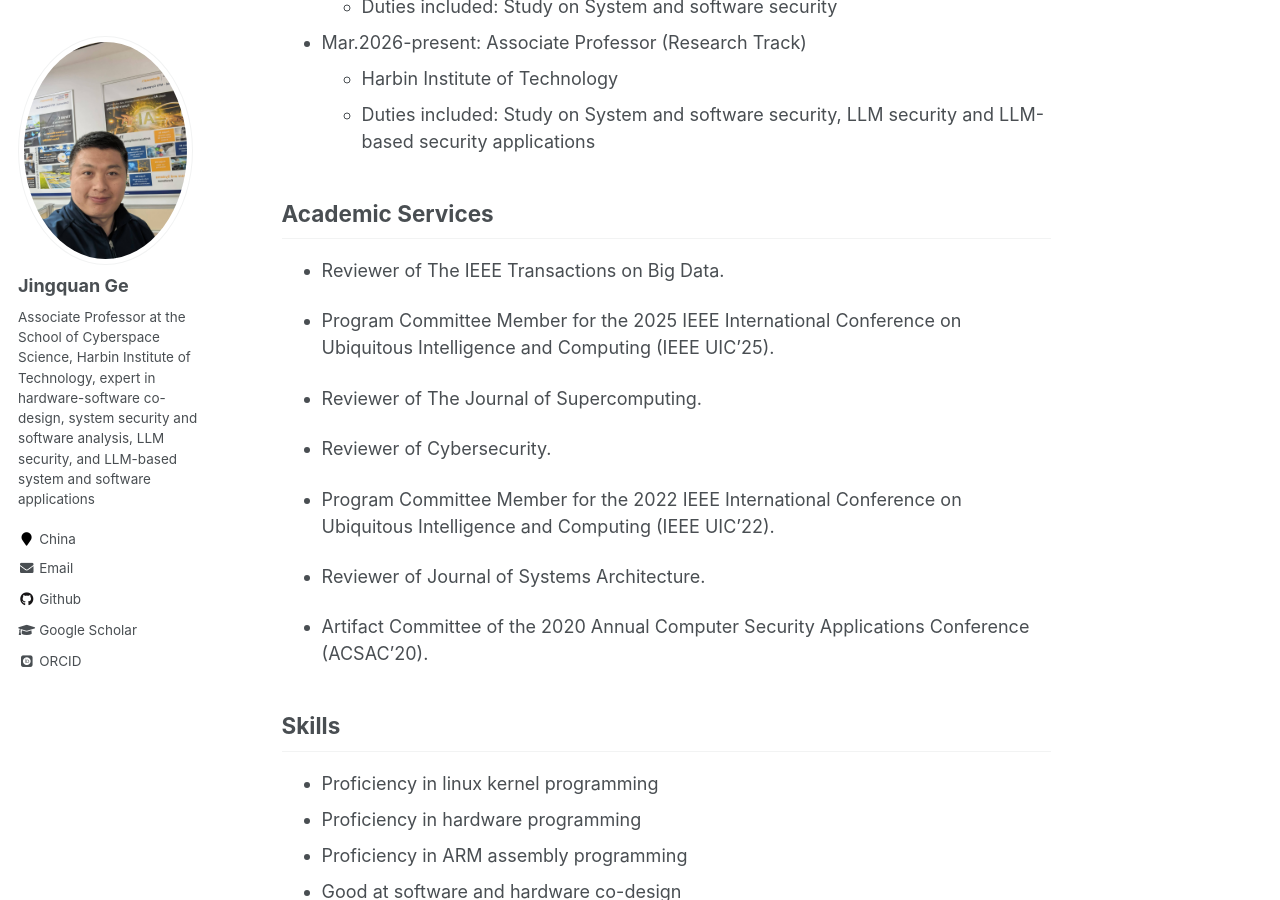
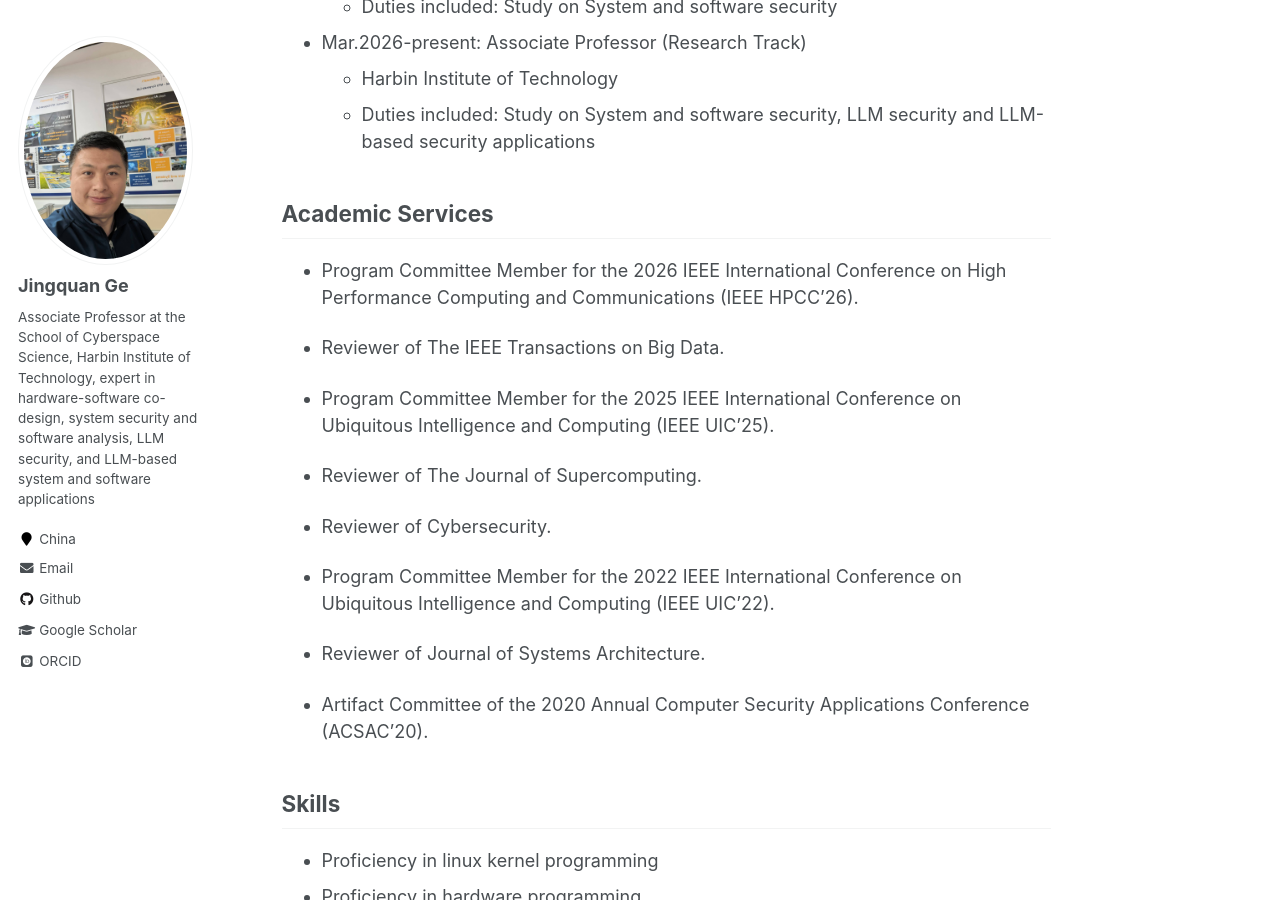
Before and after one commit to gejingquan/gejingquan.github.io, a Jekyll site: the page built from _pages/about.md, in a window 1280 px wide and 900 px high, scrolled down 1119 px. Built offline with Jekyll 4.4.1, drawn with Linux system fonts in a browser that asks for light colours; some web fonts are replaced.

Commit message:
Update about.md

```diff
--- a/_pages/about.md
+++ b/_pages/about.md
@@ -43,6 +43,8 @@ Email: gejingquan@hit.edu.cn
 
 ## Academic Services
 
+* Program Committee Member for the 2026 IEEE International Conference on High Performance Computing and Communications (IEEE HPCC'26).
+
 * Reviewer of The IEEE Transactions on Big Data.
 
 * Program Committee Member for the 2025 IEEE International Conference on Ubiquitous Intelligence and Computing (IEEE UIC'25).
```
